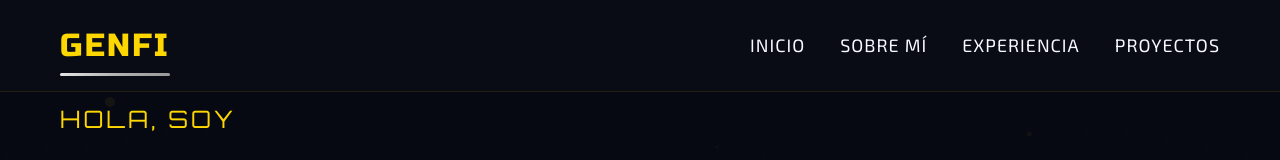
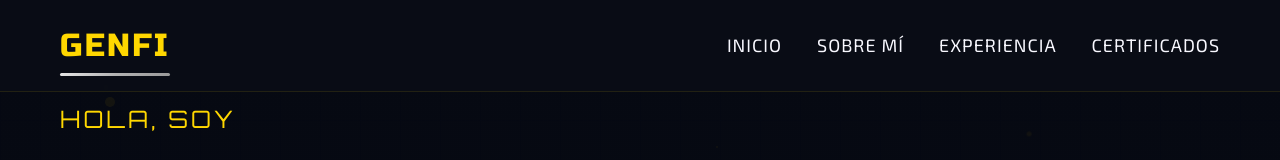
Before and after one commit to Genfi07/Proyecto-Universitario, a plain HTML site: page index.html in a window 1280 px wide. Shown: the top 160 px of the page. Drawn offline with Linux system fonts and the light colour scheme.

Commit message:
Update index.html

```diff
--- a/index.html
+++ b/index.html
@@ -1,3 +1,4 @@
+
 <!DOCTYPE html>
 <html lang="es">
 <head>
@@ -930,7 +931,7 @@
                 <li><a href="#home">Inicio</a></li>
                 <li><a href="#about">Sobre Mí</a></li>
                 <li><a href="#experience">Experiencia</a></li>
-                <li><a href="#projects">Proyectos</a></li>
+                <li><a href="#projects">Certificados</a></li>
             </ul>
         </div>
     </header>
@@ -1125,7 +1126,7 @@
     <section id="projects">
         <div class="section-bg"></div>
         <div class="container animate-on-scroll">
-            <h2 class="section-title">Proyectos Destacados</h2>
+            <h2 class="section-title">Proyectos y Certificados</h2>
             <div class="projects-grid">
                 <div class="project-card">
                     <div class="project-image">
```
